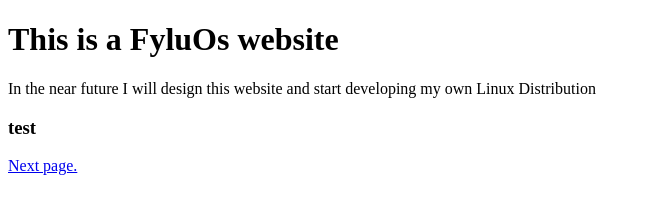
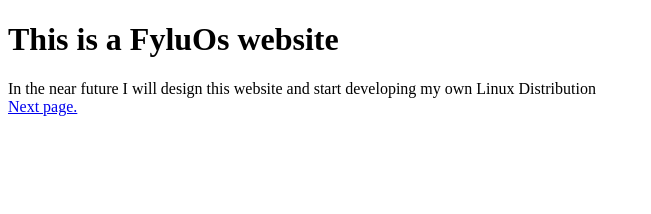
Before and after one commit to Rav1non/fyluWebSite, a plain HTML site: page index.html in a window 1280 px wide. Shown: the whole page, without its empty margins (0-651 px from the left). Drawn offline with Linux system fonts and the light colour scheme.

Commit message:
Update index.html

```diff
--- a/index.html
+++ b/index.html
@@ -9,7 +9,6 @@
     <body>
     <p><h1>This is a FyluOs website</h1></p>
     <div>In the near future I will design this website and start developing my own Linux Distribution</div>
-    <div><h3>test</h3></div>
     <a href="nextpage.html">Next page.</a>
     </body>
 </html>
```
